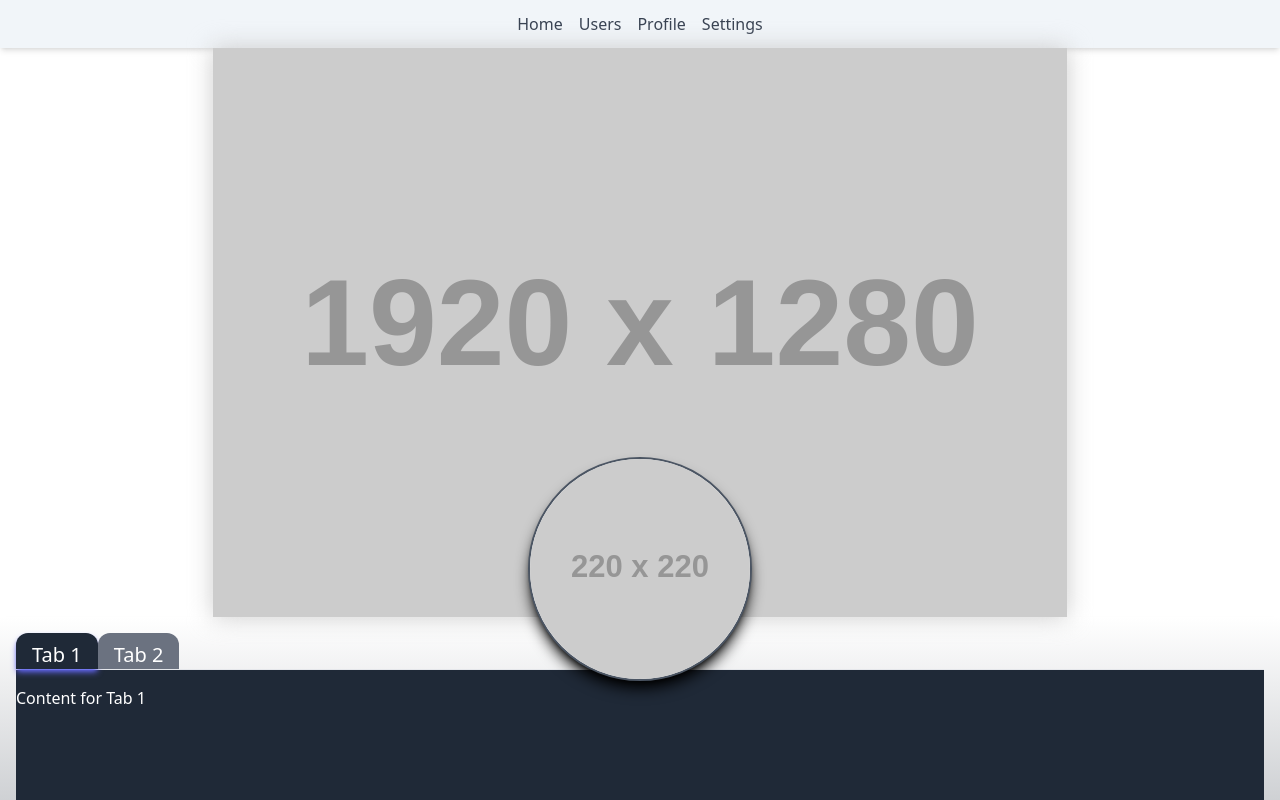
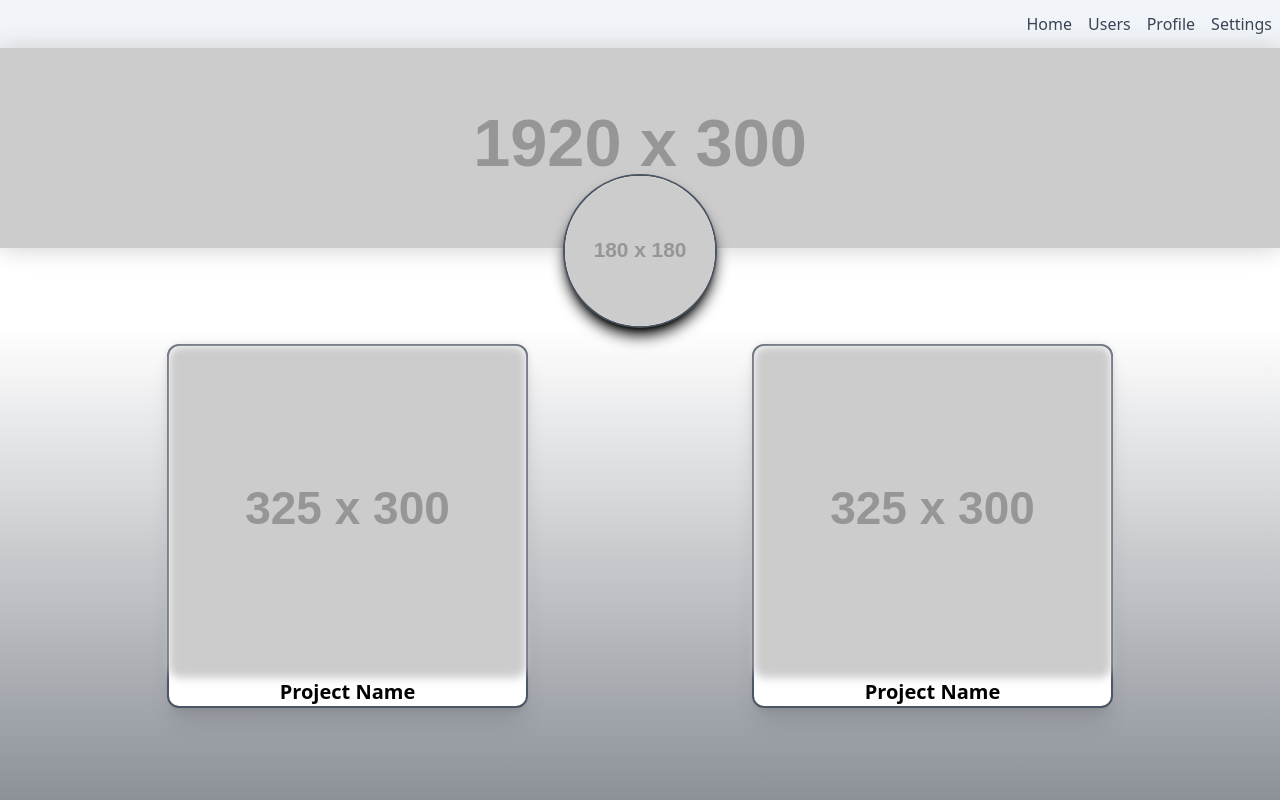
Before and after one commit to Steve-Morales/e-hub, a React (Create React App) app: page /profile in a window 1280 px wide. Shown: the top 800 px of the page. Built offline with nearby package versions, Linux system fonts and the light colour scheme.

Commit message:
Updated profile page, scroll animation, removed tabs, added project card

```diff
--- a/src/components/Navbar.jsx
+++ b/src/components/Navbar.jsx
@@ -4,7 +4,7 @@ import { Link } from 'react-router-dom';
 export default function Navbar() {
     return (
         <>
-            <nav className='flex items-center justify-center bg-slate-100 h-12 shadow-md'>
+            <nav className='flex items-center justify-end bg-slate-100 h-12 shadow-md'>
                 <Link to="/" className="mx-2 text-gray-700 hover:text-gray-900 hover:scale-110 transform transition">Home</Link>
                 <Link to="/users" className="mx-2 text-gray-700 hover:text-gray-900 hover:scale-110 transform transition">Users</Link>
                 <Link to="/profile" className="mx-2 text-gray-700 hover:text-gray-900 hover:scale-110 transform transition">Profile</Link>
--- /dev/null
+++ b/src/components/ProjectCard.jsx
@@ -0,0 +1,45 @@
+import React, {useState} from "react";
+
+export default function ProjectCard() {
+    const [user, setUser] = useState({
+        name: "John Doe",
+        profile_picture: "https://placehold.co/90x90",
+        profile_img: "https://placehold.co/325x300",
+    });
+
+    return (
+        <div
+            className="relative hover:blur-sm transition duration-500 ease-in-out hover:scale-110">
+
+            {/* Project Card */}
+            <div
+                className="shadow-xl bg-white flex flex-col items-center justify-center w-fit m-4 border-2 rounded-xl border-gray-600"
+            >
+                <div className="bg-white rounded-xl p-4 relative">
+                    <div className="absolute inset-0 z-0">
+                        <img
+                            src={user.profile_img}
+                            className="w-full h-full object-cover rounded-xl blur-sm"
+                            alt="Project Card"
+                        />
+                    </div>
+                    <div className="relative z-1">
+                        <img
+                            src={user.profile_img}
+                            className="rounded-xl object-contain"
+                            alt="Project Card"
+                            style={{ maxWidth: "325px", maxHeight: "300px", minWidth: "325px", minHeight: "300px" }}
+                        />
+                    </div>
+                </div>
+
+                <div>
+                    <h3 className="text-xl font-extrabold">Project Name</h3>
+                </div>
+            </div>
+
+            {/* Dark Overlay */}
+            <div className="rounded-3xl top-0 w-full h-full bg-black absolute opacity-0 hover:opacity-50 transition duration-500 ease-in-out"></div>
+        </div>
+    );
+}
--- a/src/views/Profile.jsx
+++ b/src/views/Profile.jsx
@@ -1,24 +1,53 @@
+import React, { useEffect } from "react";
+
 import Navbar from "../components/Navbar";
 import Footer from "../components/Footer";
-import Tabs from "../components/Tabs";
+import ProjectCard from "../components/ProjectCard";
 
 export default function Profile() {
+
+    useEffect(() => {
+        // Scroll down to hide the navbar on page load
+        const navbarHeight = document.getElementById("navbar").clientHeight;
+        const duration = 1000; // Duration in milliseconds
+        const startTime = performance.now();
+
+        const scroll = (timestamp) => {
+            const elapsedTime = timestamp - startTime;
+            const progress = Math.min(elapsedTime / duration, 1);
+            const scrollTop = progress * navbarHeight;
+
+            window.scrollTo(0, scrollTop);
+
+            if (progress < 1) {
+                requestAnimationFrame(scroll);
+            }
+        };
+
+        requestAnimationFrame(scroll);
+    }, []);
+
+
     return (
         <>
-            <Navbar />
+        <div id="navbar" className="relative">
+
+        <Navbar />
+
+        </div>
 
             <div className="relative flex flex-col items-center justify-center "> {/*center all the "main items"*/}
-                <div className="relative w-4/6"> {/* items within me are relative to me */}
+                <div className="relative w-full"> {/* items within me are relative to me */}
                     <div className="absolute inset-0 z-0">
                         <img
                             className="object-cover blur-md"
-                            src="https://placehold.co/1920x1280"
+                            src="https://placehold.co/1920x300"
                         />
                     </div>
                     <div className="relative z-1">
                         <img
                             className="object-contain"
-                            src="https://placehold.co/1920x1280"
+                            src="https://placehold.co/1920x300"
                         />
                     </div>
 
@@ -26,19 +55,24 @@ export default function Profile() {
 
                 </div>
 
-                <div className="shadow-black shadow-lg absolute -bottom-16 w-fit border-2 rounded-full border-gray-600 bg-white">
+                <div className="shadow-black shadow-lg absolute -bottom-20 w-fit border-2 rounded-full border-gray-600 bg-white">
                     <img
                         className="rounded-full object-contain"
-                        src="https://placehold.co/220x220"
+                        src="https://placehold.co/180x180"
                         alt="User"
-                        style={{ maxWidth: "220px", maxHeight: "220px" }}
+                        style={{ maxWidth: "150px", maxHeight: "150px" }}
                     />
                 </div>
             </div>
 
-            <section className="">
-                <Tabs/>
-            </section>
+            <div className="mt-20 flex items-center justify-center bg-gradient-to-b from-white to-gray-800">
+                <div className="grid grid-cols-2 gap-y-32 gap-x-48">
+                    <ProjectCard />
+                    <ProjectCard />
+                    <ProjectCard />
+                    <ProjectCard />
+                </div>
+            </div>
 
             <Footer />
         </>
```
